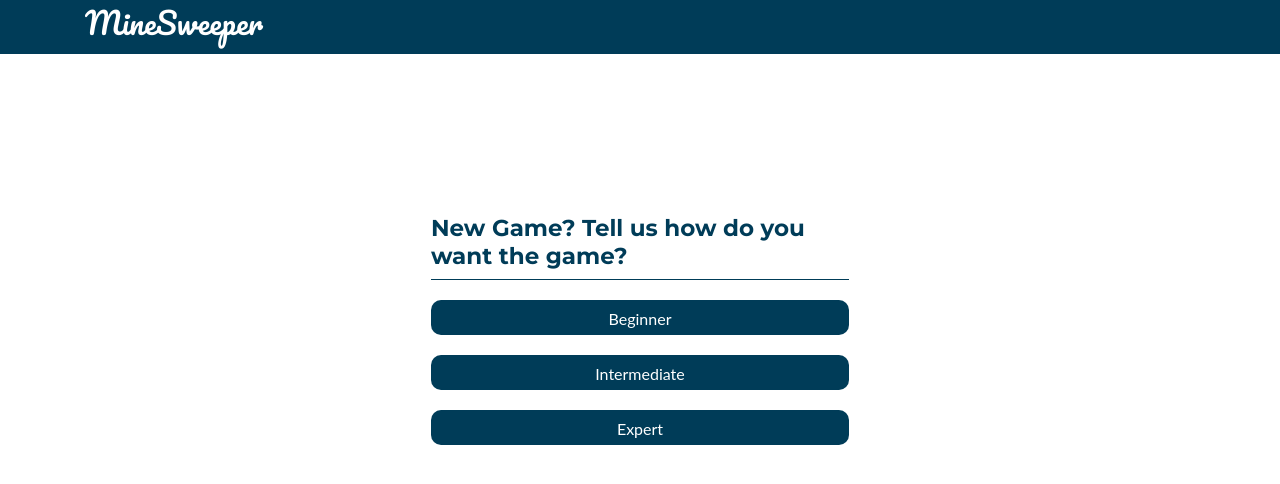
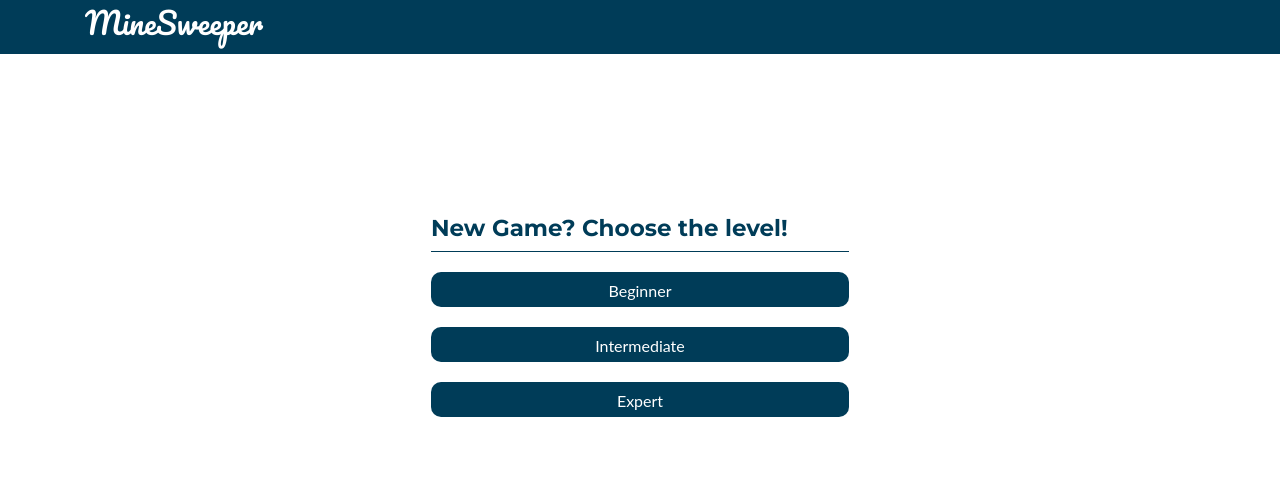
Before and after one commit to georgericardo26/Minesweeper, a React (Create React App) app in the folder client/: page / in a window 1280 px wide. Shown: the top 484 px of the page. Built offline with nearby package versions, Linux system fonts and the light colour scheme; no server answers.

Commit message:
Frontend: Update component home

```diff
--- a/client/src/components/Home/component.tsx
+++ b/client/src/components/Home/component.tsx
@@ -11,7 +11,7 @@ const HomeComponent = function(props: IHome){
             <div className="container">
                 <div className="form-content">
                     <div className="title-content">
-                        <h2>New Game? Tell us how do you want the game?</h2>
+                        <h2>New Game? Choose the level!</h2>
                     </div>
                     <div className='select-level-field'>
                         <button className="btn new-game-button" id='beginner' onClick={(event) => handleSubmit(event)}>Beginner</button>
```
